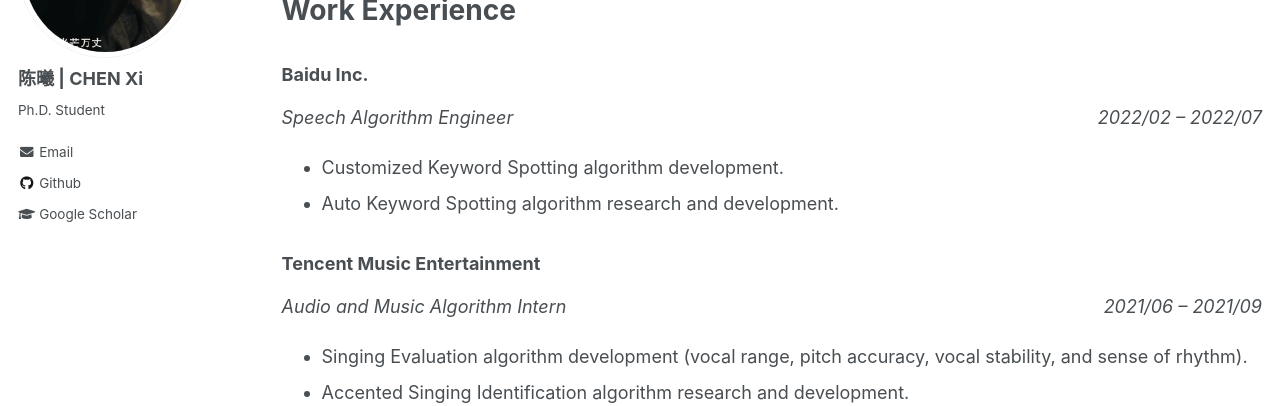
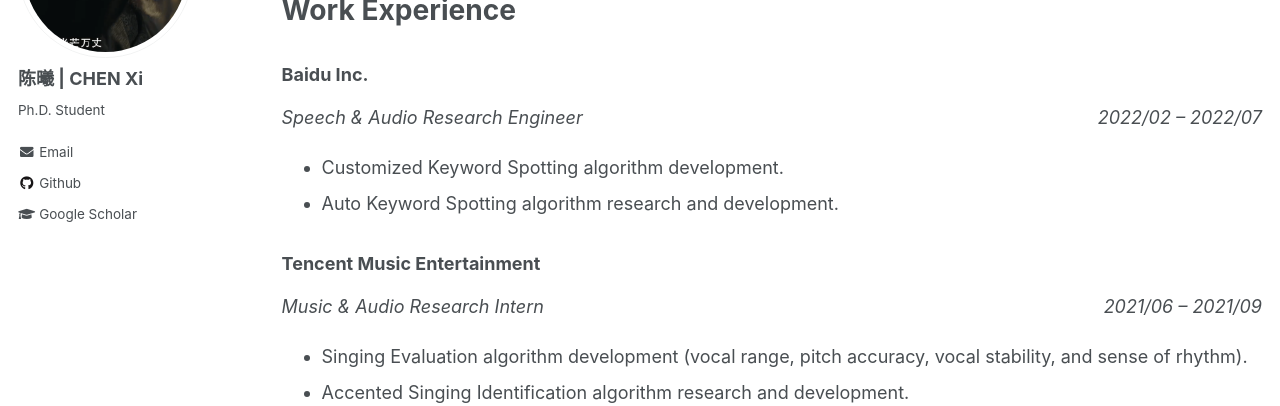
Before and after one commit to OzymandiasChen/OzymandiasChen.github.io, a Jekyll site: the page built from _pages/cv.md, in a window 1280 px wide and 900 px high, scrolled down 650 px. Shown: the part 153-559 px from the top of the window. Built offline with Jekyll 4.4.1, drawn with Linux system fonts in a browser that asks for light colours.

Commit message:
Update cv.md

```diff
--- a/_pages/cv.md
+++ b/_pages/cv.md
@@ -51,7 +51,7 @@ Work Experience
 
 ### Baidu Inc.
 <p style="text-align:left;">
-    <i>Speech Algorithm Engineer</i>
+    <i>Speech & Audio Research Engineer</i>
     <span style="float:right;">
         <i>2022/02 – 2022/07</i>
     </span>
@@ -62,7 +62,7 @@ Work Experience
 
 ### Tencent Music Entertainment
 <p style="text-align:left;">
-    <i>Audio and Music Algorithm Intern</i>
+    <i>Music & Audio Research Intern</i>
     <span style="float:right;">
         <i>2021/06 – 2021/09</i>
     </span>
```
